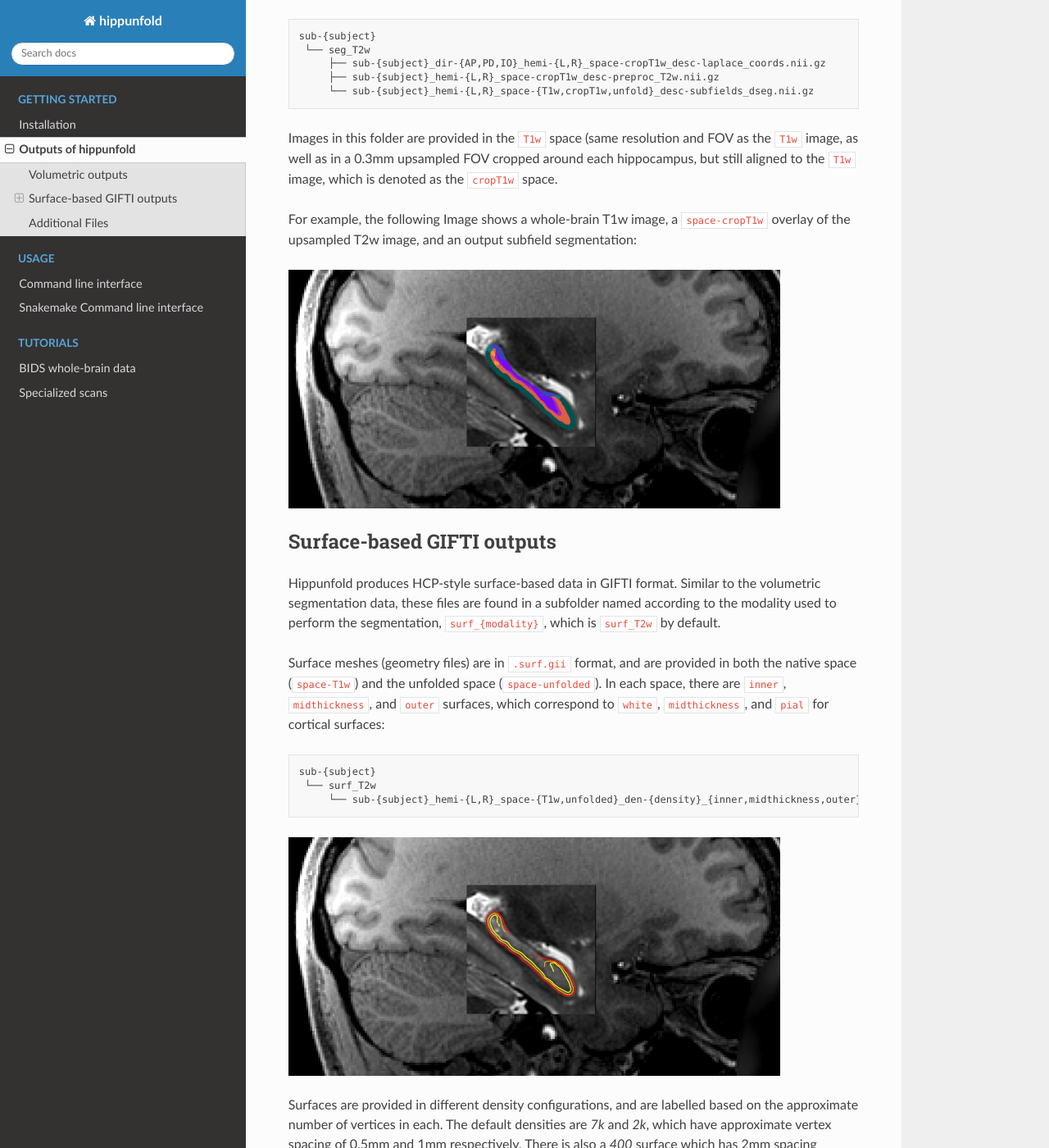
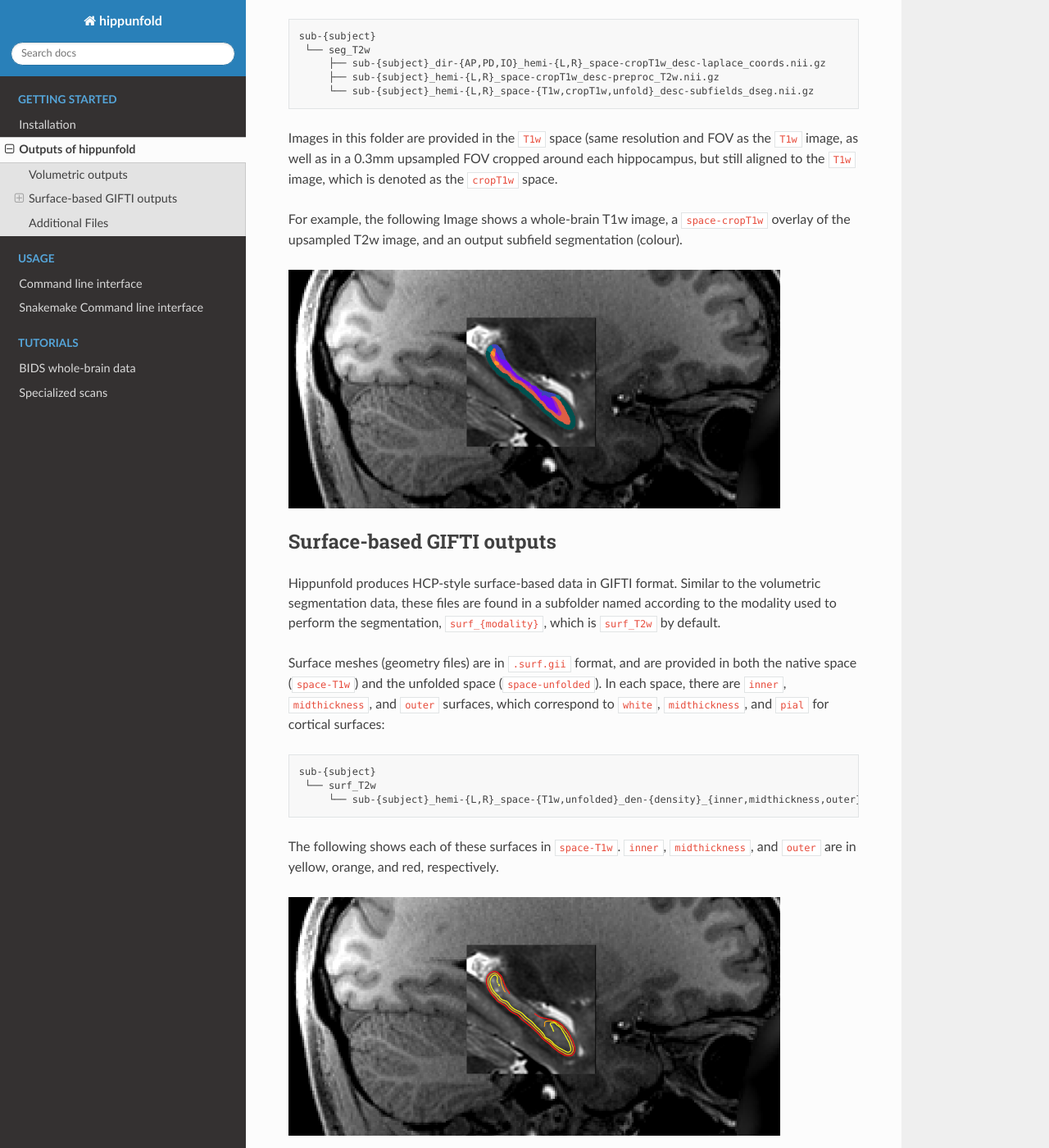
Before and after one commit to mcespedes99/hippunfold, a Sphinx documentation site: the page built from docs/getting_started/outputs.rst, in a window 1280 px wide and 1400 px high, scrolled down 754 px. Shown: the whole window at 82% size. Built offline with Sphinx 7.4.7 and the Read the Docs theme 2.0.0, drawn with Linux system fonts in a browser that asks for light colours; some of the changed text lies outside the part shown.

Commit message:
aesthetic improvements

```diff
--- a/docs/getting_started/outputs.rst
+++ b/docs/getting_started/outputs.rst
@@ -34,7 +34,7 @@
 
 Images in this folder are provided in the ``T1w`` space (same resolution and FOV as the ``T1w`` image, as well as in a 0.3mm upsampled FOV cropped around each hippocampus, but still aligned to the ``T1w`` image, which is denoted as the ``cropT1w`` space.
 
-For example, the following Image shows a whole-brain T1w image, a ``space-cropT1w`` overlay of the upsampled T2w image, and an output subfield segmentation:
+For example, the following Image shows a whole-brain T1w image, a ``space-cropT1w`` overlay of the upsampled T2w image, and an output subfield segmentation (colour).
 
 .. image:: ../images/T1-T2-subfields_sag.png
   :width: 600
@@ -53,17 +53,21 @@
      └── surf_T2w
          └── sub-{subject}_hemi-{L,R}_space-{T1w,unfolded}_den-{density}_{inner,midthickness,outer}.surf.gii
 
+The following shows each of these surfaces in ``space-T1w``. ``inner``, ``midthickness``, and ``outer`` are in yellow, orange, and red, respectively.
+
 .. image:: ../images/inner-mid-outer_sag.png
   :width: 600
 
 Surfaces are provided in different density configurations, and are labelled based on the approximate number of vertices in each. The default densities are `7k` and `2k`, which have approximate vertex spacing of 0.5mm and 1mm respectively. There is also a `400` surface which has 2mm spacing (suitable for lower-resolution BOLD data). Previous versions of hippunfold exclusively used a `32k` template surface, formed by a 254x126 grid in the unfolded space, however a downside of this template is that it results in very non-uniform vertex spacing when transformed to the native space.  The newer `7k`, `2k` and `400` surfaces are designed to have closer to uniform vertex spacing when transformed.
 
+This is illustrated in the the following ``2k`` mesh in folded and unfolded space.
+
+.. image:: ../images/mesh-foldedunfolded2k.png
+  :width: 800
+
+
 All surfaces of the same density (e.g. `2k`), in both ``space-T1w`` and ``space-unfolded``, share the same mesh topology and have corresponding vertices with each other. The vertex locations for unfolded surfaces are identical for all subjects as well (note that this of course is not the case for the ``space-T1w`` surfaces).
 
-.. image:: ../images/mesh-folded2k.png
-  :width: 600
-.. image:: ../images/mesh-unfolded2k.png
-  :width: 600
 
 In addition to the geometry files, surface-based shape metrics are provided in ``.shape.gii`` format. The thickness, curvature and surface area are computed using the same methods as cortical surfaces, based on the surface geometry files, and are provided in the ``T1w`` space. The gyrification metric is the ratio of native to unfolded surface area, or equivalently, the scaling or distortion factor when unfolding::
 
@@ -71,8 +75,10 @@
      └── surf_T2w
          └── sub-{subject}_hemi-{L,R}_space-T1w_den-{density}_{thickness,curvature,surfarea,gyrification}.shape.gii
 
+These metrics are shown in both folded and unfolded space in the images below. Note that these results are from group-averaged data and so individual subject maps may show considerably more variability.
+
 .. image:: ../images/metrics.png
-  :width: 600
+  :width: 800
 
 Finally, these files are packaged together for easy viewing in Connectome Workbench, ``wb_view``, in the following ``.spec`` files, for each hemisphere separately, and combined::
 
```
Also changed, not shown: other parts of docs/getting_started/outputs.rst (+3 -1 lines), docs/images/mesh-folded2k.png (deleted), docs/images/mesh-foldedunfolded2k.png (added), docs/images/mesh-unfolded2k.png (deleted).
